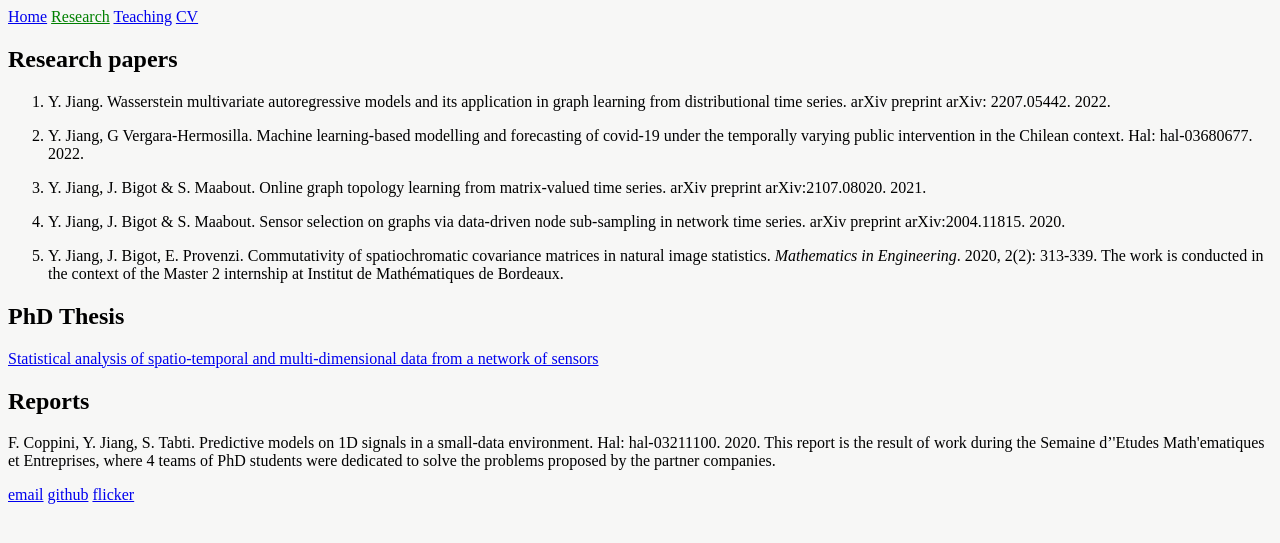
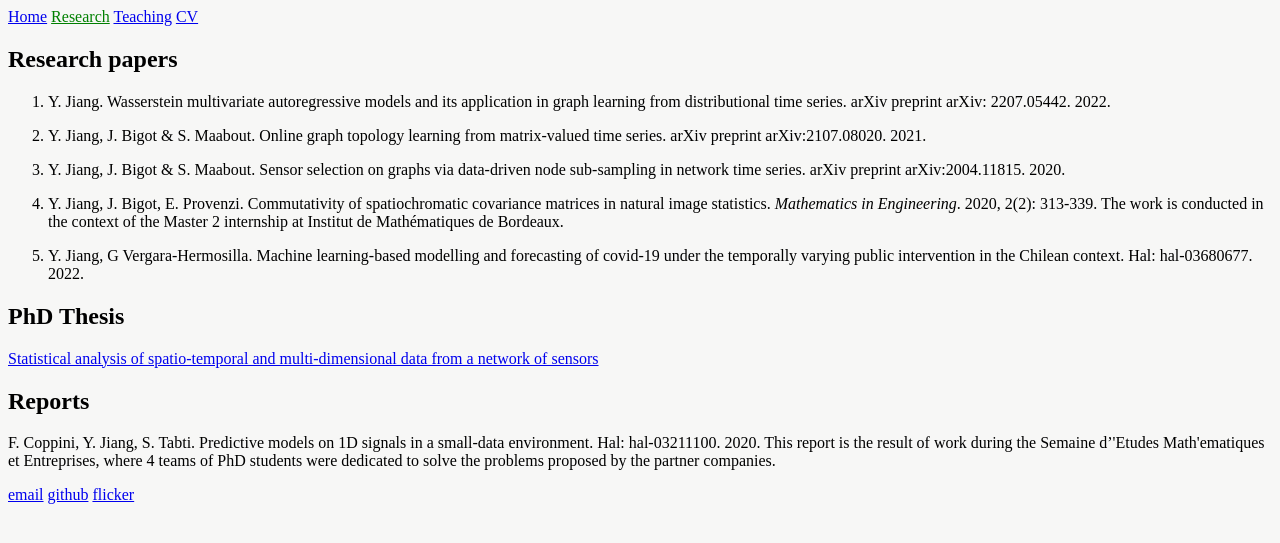
Before and after one commit to yiyej/yiyej.github.io, a Jekyll site: the page built from research.md, in a window 1280 px wide. Shown: the top 543 px of the page. Built offline with Jekyll 4.4.1, drawn with Linux system fonts in a browser that asks for light colours.

```diff
--- a/research.md
+++ b/research.md
@@ -7,13 +7,13 @@ title: Reasearch
 
 1. Y. Jiang. Wasserstein multivariate autoregressive models and its application in graph learning from distributional time series. arXiv preprint arXiv: 2207.05442. 2022.
 
-2. Y. Jiang, G Vergara-Hermosilla. Machine learning-based modelling and forecasting of covid-19 under the temporally varying public intervention in the Chilean context. Hal: hal-03680677. 2022.
+2. Y. Jiang, J. Bigot & S. Maabout. Online graph topology learning from matrix-valued time series. arXiv preprint arXiv:2107.08020. 2021.
 
-3. Y. Jiang, J. Bigot & S. Maabout. Online graph topology learning from matrix-valued time series. arXiv preprint arXiv:2107.08020. 2021.
+3. Y. Jiang, J. Bigot & S. Maabout. Sensor selection on graphs via data-driven node sub-sampling in network time series.  arXiv preprint arXiv:2004.11815. 2020.
 
-4. Y. Jiang, J. Bigot & S. Maabout. Sensor selection on graphs via data-driven node sub-sampling in network time series.  arXiv preprint arXiv:2004.11815. 2020.
+4. Y. Jiang, J. Bigot, E. Provenzi. Commutativity of spatiochromatic covariance matrices in natural image statistics. *Mathematics in Engineering*. 2020, 2(2): 313-339. The work is conducted in the context of the Master 2 internship at Institut de Mathématiques de Bordeaux.
 
-5. Y. Jiang, J. Bigot, E. Provenzi. Commutativity of spatiochromatic covariance matrices in natural image statistics. *Mathematics in Engineering*. 2020, 2(2): 313-339. The work is conducted in the context of the Master 2 internship at Institut de Mathématiques de Bordeaux.
+5. Y. Jiang, G Vergara-Hermosilla. Machine learning-based modelling and forecasting of covid-19 under the temporally varying public intervention in the Chilean context. Hal: hal-03680677. 2022.
 
 ## PhD Thesis
 
```
